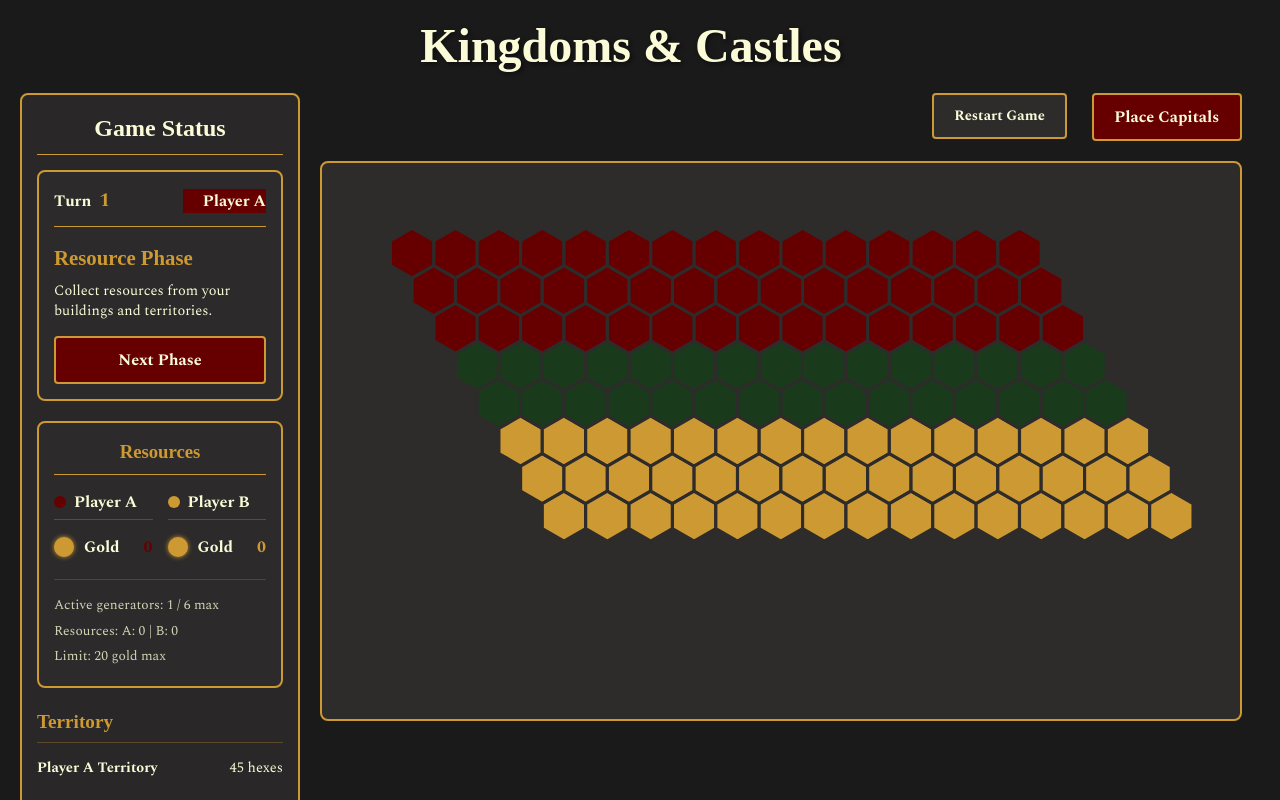
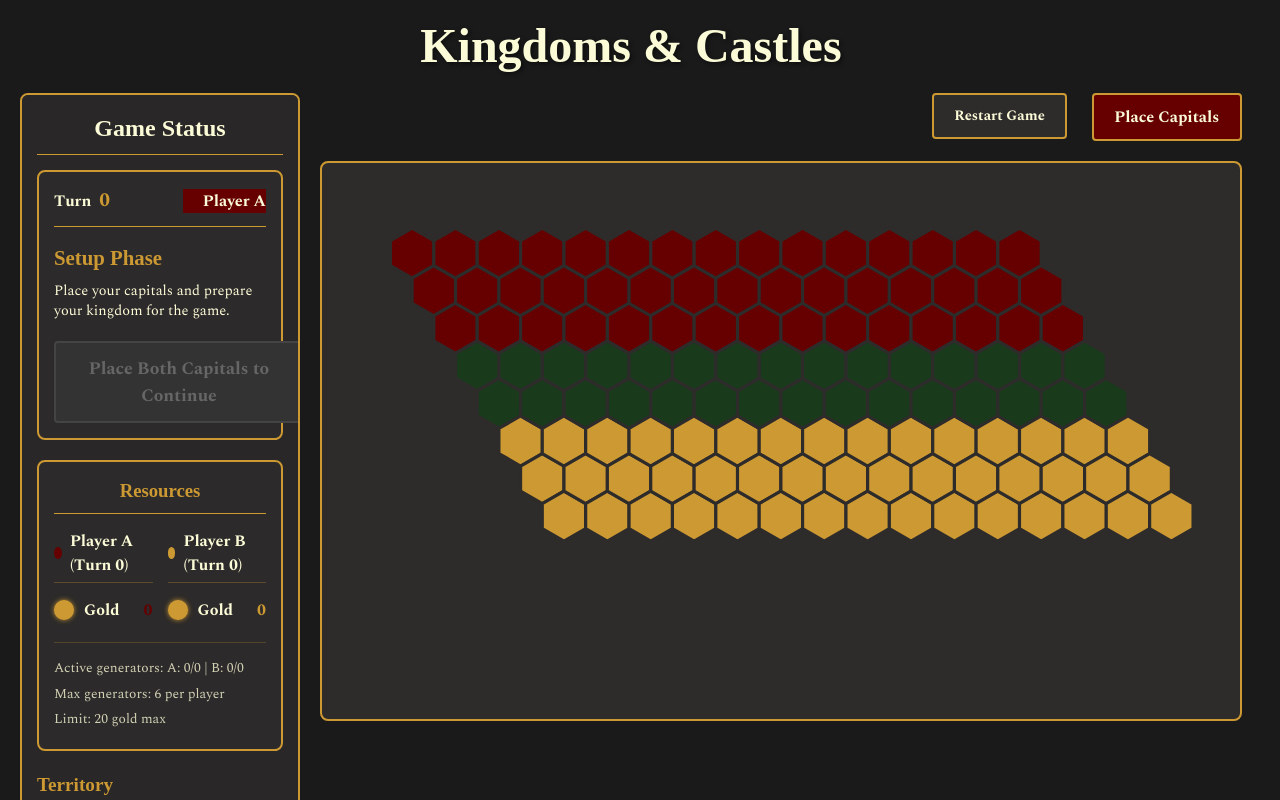
Before and after one commit to joebags99/kingdoms-castles, a React (Vite) app: page / in a window 1280 px wide. Both pictures are taken after a click on the button "Roll Dice & Start Game". Shown: the top 800 px of the page. Built offline with nearby package versions, Linux system fonts and the light colour scheme; a web font is replaced by a local one.

Commit message:
Add Setup phase and related components; update game start and reset logic

```diff
--- a/src/components/PhaseController.tsx
+++ b/src/components/PhaseController.tsx
@@ -1,13 +1,14 @@
 import React from 'react';
 import { useGame } from '../game-logic/GameContext';
 import { GamePhase } from '../game-logic/constants';
+import SetupCompleteButton from './SetupCompleteButton';
 import '../styles/PhaseController.css';
 
 const PhaseController: React.FC = () => {
   const { state, dispatch } = useGame();
 
   // In the handleNextPhase function
-const handleNextPhase = () => {
+  const handleNextPhase = () => {
     console.log("Moving to next phase from", state.currentPhase);
 
     // If we're in End phase and about to cycle to Resource, log this special case
@@ -21,6 +22,8 @@ const handleNextPhase = () => {
   // Get a more user-friendly display name for each phase
   const getPhaseDisplayName = (phase: GamePhase): string => {
     switch (phase) {
+      case GamePhase.Setup:
+        return 'Setup Phase';
       case GamePhase.Resource:
         return 'Resource Phase';
       case GamePhase.Draw:
@@ -43,6 +46,8 @@ const handleNextPhase = () => {
   // Get a description of what actions are available in each phase
   const getPhaseDescription = (phase: GamePhase): string => {
     switch (phase) {
+      case GamePhase.Setup:
+        return 'Place your capitals and prepare your kingdom for the game.';
       case GamePhase.Resource:
         return 'Collect resources from your buildings and territories.';
       case GamePhase.Draw:
@@ -62,12 +67,15 @@ const handleNextPhase = () => {
     }
   };
 
+  // Get current turn number for the active player
+  const currentPlayerTurn = state.turnNumber[state.currentPlayer];
+
   return (
     <div className="phase-controller">
       <div className="phase-turn-info">
         <div className="turn-display">
           <span className="turn-label">Turn</span>
-          <span className="turn-number">{state.turnNumber}</span>
+          <span className="turn-number">{currentPlayerTurn}</span>
         </div>
         <div className={`player-display player-${state.currentPlayer}`}>
           <span className="player-dot"></span>
@@ -80,9 +88,16 @@ const handleNextPhase = () => {
         <p className="phase-description">{getPhaseDescription(state.currentPhase)}</p>
       </div>
 
-      <button className="next-phase-button" onClick={handleNextPhase}>
-        Next Phase
-      </button>
+      {state.currentPhase === GamePhase.Setup ? (
+        <SetupCompleteButton />
+      ) : (
+        <button
+          className="next-phase-button"
+          onClick={handleNextPhase}
+        >
+          Next Phase
+        </button>
+      )}
     </div>
   );
 };
--- a/src/components/ResourcePanel.tsx
+++ b/src/components/ResourcePanel.tsx
@@ -27,11 +27,8 @@ const ResourcePanel: React.FC = () => {
   const resourceGeneratorsA = countResourceGenerators('A');
   const resourceGeneratorsB = countResourceGenerators('B');
 
-  // For debugging purposes
-  console.log('Current resource state:', state.resources);
-  console.log('Player A gold:', state.resources.A.gold);
-  console.log('Player B gold:', state.resources.B.gold);
-  console.log('Resource generators: A:', resourceGeneratorsA, 'B:', resourceGeneratorsB);
+  const activeGeneratorsA = Math.min(resourceGeneratorsA, state.turnNumber.A);
+  const activeGeneratorsB = Math.min(resourceGeneratorsB, state.turnNumber.B);
 
   return (
     <div className="resource-panel">
@@ -41,7 +38,7 @@ const ResourcePanel: React.FC = () => {
         <div className="player-resource-section">
           <div className="player-label player-A-label">
             <span className="player-indicator player-A"></span>
-            Player A
+            Player A (Turn {state.turnNumber.A})
           </div>
           <div className="resource-list">
             {renderResourceAmount('A', 'Gold', state.resources.A.gold)}
@@ -52,7 +49,7 @@ const ResourcePanel: React.FC = () => {
         <div className="player-resource-section">
           <div className="player-label player-B-label">
             <span className="player-indicator player-B"></span>
-            Player B
+            Player B (Turn {state.turnNumber.B})
           </div>
           <div className="resource-list">
             {renderResourceAmount('B', 'Gold', state.resources.B.gold)}
@@ -62,8 +59,8 @@ const ResourcePanel: React.FC = () => {
       </div>
 
       <div className="resource-info">
-        <p>Active generators: {Math.min(state.turnNumber, 6)} / 6 max</p>
-        <p>Resources: A: {Math.min(resourceGeneratorsA, state.turnNumber)} | B: {Math.min(resourceGeneratorsB, state.turnNumber)}</p>
+        <p>Active generators: A: {activeGeneratorsA}/{resourceGeneratorsA} | B: {activeGeneratorsB}/{resourceGeneratorsB}</p>
+        <p>Max generators: 6 per player</p>
         <p>Limit: 20 gold max</p>
       </div>
     </div>
--- a/src/components/RestartButton.tsx
+++ b/src/components/RestartButton.tsx
@@ -7,8 +7,9 @@ const RestartButton: React.FC = () => {
   const [showConfirm, setShowConfirm] = useState(false);
 
   const resetGame = () => {
-    // Default to Player A as starting player when manually restarting
-    dispatch({ type: 'RESET_GAME', payload: { startingPlayer: 'A' } });
+    // Just reset the game and don't start it immediately
+    // User will need to click the start button again
+    dispatch({ type: 'RESET_GAME' });
     setShowConfirm(false);
   };
 
--- /dev/null
+++ b/src/components/SetupCompleteButton.tsx
@@ -0,0 +1,38 @@
+import React from 'react';
+import { useGame } from '../game-logic/GameContext';
+import { GamePhase } from '../game-logic/constants';
+import '../styles/SetupCompleteButton.css';
+
+const SetupCompleteButton: React.FC = () => {
+  const { state, dispatch } = useGame();
+
+  // Check if we have capital placements for both players
+  const hasPlayerACapital = state.board.some(hex => hex.capitalOwner === 'A');
+  const hasPlayerBCapital = state.board.some(hex => hex.capitalOwner === 'B');
+  const capitalsPlaced = hasPlayerACapital && hasPlayerBCapital;
+
+  const handleCompleteSetup = () => {
+    dispatch({ type: 'COMPLETE_SETUP' });
+  };
+
+  // Only show this button during the Setup phase and when the game has started
+  if (state.currentPhase !== GamePhase.Setup || !state.gameStarted || state.setupComplete) {
+    return null;
+  }
+
+  return (
+    <div className="setup-complete-container">
+      <button
+        className="setup-complete-button"
+        onClick={handleCompleteSetup}
+        disabled={!capitalsPlaced}
+      >
+        {capitalsPlaced
+          ? "Complete Setup & Start Game"
+          : "Place Both Capitals to Continue"}
+      </button>
+    </div>
+  );
+};
+
+export default SetupCompleteButton;
--- a/src/game-logic/GameContext.tsx
+++ b/src/game-logic/GameContext.tsx
@@ -7,24 +7,34 @@ import { GamePhase } from './constants'; // Import the game phase enum
 export interface GameState {
   currentPlayer: 'A' | 'B';
   currentPhase: GamePhase;
-  turnNumber: number;
+  turnNumber: {
+    A: number,
+    B: number
+  };
   board: Hex[];
   resources: {
     A: { gold: number },
     B: { gold: number }
   };
+  gameStarted: boolean;
+  setupComplete: boolean;
 }
 
 // Initial state for the game
 const initialGameState: GameState = {
   currentPlayer: 'A', // Player A starts
-  currentPhase: GamePhase.Resource, // Game begins with Resource phase
-  turnNumber: 1, // First turn
+  currentPhase: GamePhase.Setup, // Game begins with Setup phase
+  turnNumber: {
+    A: 0,  // Start at turn 0
+    B: 0   // Start at turn 0
+  },
   board: [], // Empty board to start
   resources: {
-    A: { gold: 5 },
-    B: { gold: 5 }
-  }
+    A: { gold: 0 },
+    B: { gold: 0 }
+  },
+  gameStarted: false,
+  setupComplete: false
 };
 
 // Define the types of actions we can dispatch
@@ -33,7 +43,9 @@ type GameAction =
   | { type: 'END_PHASE' }
   | { type: 'COLLECT_RESOURCES' }
   | { type: 'SET_BOARD', payload: Hex[] }
-  | { type: 'RESET_GAME', payload?: { startingPlayer: 'A' | 'B' } };
+  | { type: 'RESET_GAME', payload?: { startingPlayer: 'A' | 'B' } }
+  | { type: 'START_GAME', payload: { startingPlayer: 'A' | 'B' } }
+  | { type: 'COMPLETE_SETUP' };
 
 // Create the reducer function to handle state changes
 function gameReducer(state: GameState, action: GameAction): GameState {
@@ -44,28 +56,49 @@ function gameReducer(state: GameState, action: GameAction): GameState {
       const nextIndex = (currentIndex + 1) % phases.length;
       const nextPhase = phases[nextIndex];
 
-      // If we're going from End back to Resource, we change players and increment turn
-      if (nextPhase === GamePhase.Resource && state.currentPhase === GamePhase.End) {
-        const newPlayer: 'A' | 'B' = state.currentPlayer === 'A' ? 'B' : 'A';
-        const newTurnNumber = newPlayer === 'A' ? state.turnNumber + 1 : state.turnNumber;
+      // Skip the Setup phase when cycling through phases after setup is complete
+      const phaseToUse = (nextPhase === GamePhase.Setup && state.setupComplete)
+        ? GamePhase.Resource
+        : nextPhase;
 
-        // First update player and turn
-        const playerChangedState: GameState = {
-          ...state,
-          currentPhase: nextPhase,
-          currentPlayer: newPlayer,
-          turnNumber: newTurnNumber,
-        };
+      let newState = { ...state, currentPhase: phaseToUse };
 
-        // Then collect resources for the new player
-        return gameReducer(playerChangedState, { type: 'COLLECT_RESOURCES' });
+      // If we're entering the Resource phase for any player
+      if (phaseToUse === GamePhase.Resource) {
+        // If we're coming from End phase, switch players
+        if (state.currentPhase === GamePhase.End) {
+          const newPlayer: 'A' | 'B' = state.currentPlayer === 'A' ? 'B' : 'A';
+
+          // Switch to the new player
+          newState = {
+            ...newState,
+            currentPlayer: newPlayer
+          };
+        }
+
+        // If setup is complete, increment turn and collect resources
+        if (state.setupComplete) {
+          // Always increment the current player's turn when they enter Resource phase (after setup)
+          const currentPlayer = newState.currentPlayer;
+          const newTurn = {
+            ...newState.turnNumber,
+            [currentPlayer]: newState.turnNumber[currentPlayer] + 1
+          };
+
+          console.log(`Player ${currentPlayer}'s turn incremented to ${newTurn[currentPlayer]}`);
+
+          // Update turn number and then collect resources
+          newState = {
+            ...newState,
+            turnNumber: newTurn
+          };
+
+          // Then collect resources
+          return gameReducer(newState, { type: 'COLLECT_RESOURCES' });
+        }
       }
 
-      // For all other phase transitions, just update the phase
-      return {
-        ...state,
-        currentPhase: nextPhase,
-      };
+      return newState;
     }
 
     case 'END_PHASE':
@@ -75,16 +108,23 @@ function gameReducer(state: GameState, action: GameAction): GameState {
     case 'COLLECT_RESOURCES': {
       const player = state.currentPlayer;
 
+      // If the game hasn't officially started, don't collect resources
+      if (!state.gameStarted || !state.setupComplete) {
+        console.log("Game not fully started yet, skipping resource collection");
+        return state;
+      }
+
       // Count how many hexes are generating resources for this player
       const resourceGeneratingHexes = state.board.filter(
         hex => hex.capitalOwner === player && hex.generateResource === true
       ).length;
 
-      // Limit active generators by turn number
+      // Limit active generators by the player's current turn number
       // Turn 1 = 1 generator, Turn 2 = 2 generators, etc.
-      const activeGenerators = Math.min(resourceGeneratingHexes, state.turnNumber);
+      const playerTurnNumber = state.turnNumber[player];
+      const activeGenerators = Math.min(resourceGeneratingHexes, playerTurnNumber);
 
-      console.log(`Player ${player} has ${resourceGeneratingHexes} resource generators, but only ${activeGenerators} are active in turn ${state.turnNumber}`);
+      console.log(`Player ${player} has ${resourceGeneratingHexes} resource generators, but only ${activeGenerators} are active in their turn ${playerTurnNumber}`);
 
       // Each active generator provides 1 gold
       const resourceGain = activeGenerators;
@@ -114,23 +154,61 @@ function gameReducer(state: GameState, action: GameAction): GameState {
         board: action.payload,
       };
 
+    case 'START_GAME': {
+      console.log(`Starting game with player ${action.payload.startingPlayer} going first`);
+
+      // Set up the initial game state with the specified starting player
+      return {
+        ...state,
+        currentPlayer: action.payload.startingPlayer,
+        gameStarted: true,
+        resources: {
+          A: { gold: 0 },
+          B: { gold: 0 }
+        }
+      };
+    }
+
+    case 'COMPLETE_SETUP': {
+      console.log("Setup complete, moving to main game phases");
+
+      // Mark setup as complete and move to resource phase
+      const newState = {
+        ...state,
+        setupComplete: true,
+        currentPhase: GamePhase.Resource
+      };
+
+      // Collect initial resources for the starting player
+      return gameReducer(newState, { type: 'COLLECT_RESOURCES' });
+    }
+
     case 'RESET_GAME': {
       // Create a fresh game state
       const newState = {
         ...initialGameState,
-        // Start with 0 resources instead of 5
+        // Start with 0 resources
         resources: {
           A: { gold: 0 },
           B: { gold: 0 }
         },
         // Use the provided starting player or default to 'A'
         currentPlayer: action.payload?.startingPlayer || 'A',
+        // Reset turn numbers to 0
+        turnNumber: {
+          A: 0,
+          B: 0
+        },
         // Empty board
-        board: []
+        board: [],
+        // Reset game started flag
+        gameStarted: false,
+        setupComplete: false,
+        currentPhase: GamePhase.Setup
       };
 
       // Log the reset
-      console.log(`Game reset. ${newState.currentPlayer === 'A' ? 'Player A' : 'Player B'} will go first.`);
+      console.log(`Game reset. Ready for new game.`);
 
       return newState;
     }
--- a/src/game-logic/constants.ts
+++ b/src/game-logic/constants.ts
@@ -1,5 +1,6 @@
 // Game phase constants
 export enum GamePhase {
+  Setup = "Setup",      // New phase for initial setup
   Resource = "Resource",
   Draw = "Draw",
   Dev1 = "Dev1",
--- /dev/null
+++ b/src/styles/SetupCompleteButton.css
@@ -0,0 +1,33 @@
+.setup-complete-container {
+    margin-top: 20px;
+    text-align: center;
+    width: 100%;
+  }
+
+  .setup-complete-button {
+    padding: 12px 24px;
+    font-weight: bold;
+    font-size: 1.1rem;
+    background-color: var(--royal-red);
+    color: var(--divine-light);
+    border: 2px solid var(--belaklara-gold);
+    cursor: pointer;
+    transition: all 0.3s ease;
+    min-width: 250px;
+    border-radius: 4px;
+    box-shadow: 0 2px 4px rgba(0, 0, 0, 0.3);
+  }
+
+  .setup-complete-button:hover:not(:disabled) {
+    background-color: #7F0000;
+    transform: translateY(-2px);
+    box-shadow: 0 4px 8px rgba(0, 0, 0, 0.3);
+  }
+
+  .setup-complete-button:disabled {
+    background-color: #333;
+    color: #666;
+    border-color: #444;
+    cursor: not-allowed;
+    box-shadow: none;
+  }
```
Also changed, not shown: src/components/GameStart.tsx (+8 -15 lines). Lines whose indentation alone changed are shown as unchanged.
